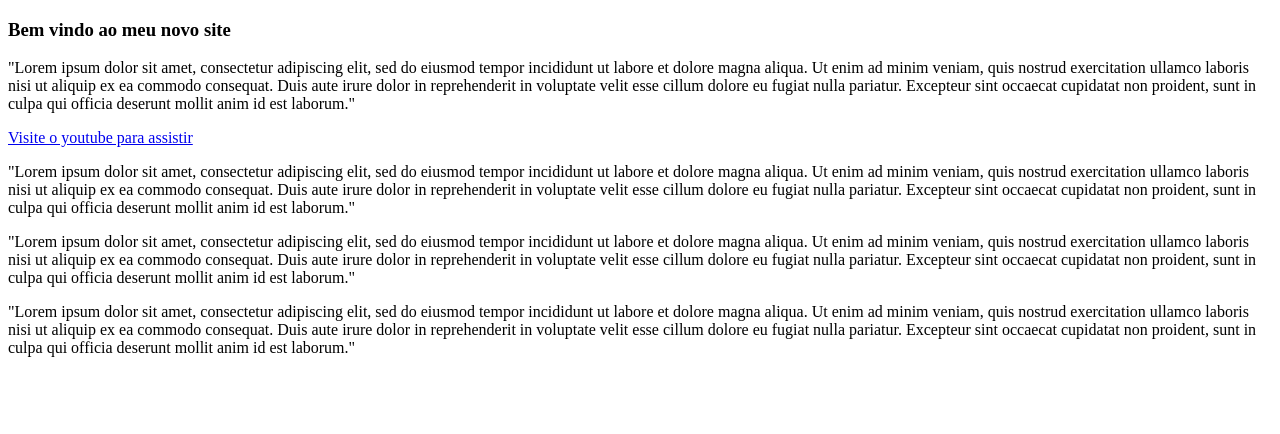
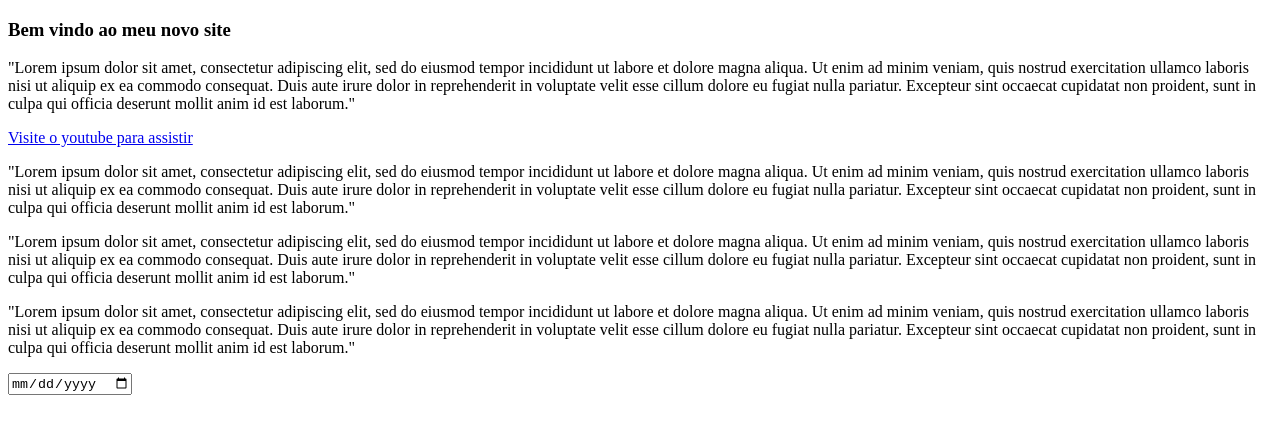
Before and after one commit to rafaellucasdev/w-front, a plain HTML site: page index.html in a window 1280 px wide. Drawn offline with Linux system fonts and the light colour scheme.

Commit message:
Criando nova funcionalidade de calendário - Versão 2.0

```diff
--- a/index.html
+++ b/index.html
@@ -50,6 +50,7 @@
         occaecat cupidatat non proident, sunt in culpa qui officia deserunt
         mollit anim id est laborum."
       </p>
+      <input type="date" />
     </div>
   </body>
 </html>
```
